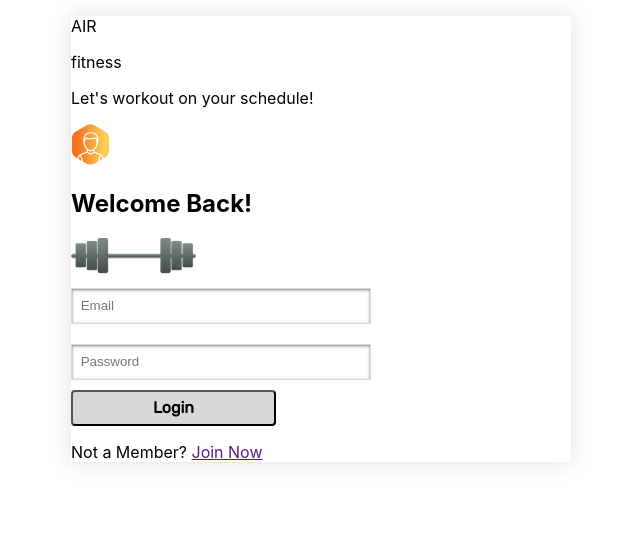
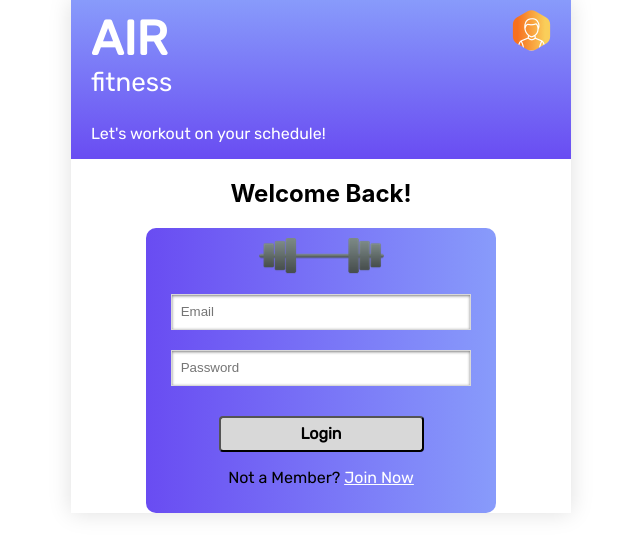
Before and after one commit to air-fitness-bw/frontend, a React (Create React App) app in the folder app/: page /app/login in a window 1280 px wide. Shown: the top 554 px of the page, without its empty margins (319-959 px from the left). Built offline with nearby package versions, Linux system fonts and the light colour scheme.

Commit message:
styled login component

```diff
--- a/app/src/components/Header.js
+++ b/app/src/components/Header.js
@@ -1,20 +1,25 @@
 import React from "react";
 import profileIcon from "../images/profileIcon.png";
+import "./header.css";
+
 const Header = props => {
   return (
     <div>
+      <div className="header-container">
         <div>
-        <p className="logo-air">AIR</p>
-        <p className="logo-fitness">fitness</p>
+          <p className="air-logo">AIR</p>
+          <p className="fitness-logo">fitness</p>
           <p>
             Let's <span>workout</span> on your schedule!
           </p>
         </div>
+
         <div>
-        <img src={profileIcon} alt="profile-icon" />
+          <img className="login-icon" src={profileIcon} alt="profile-icon" />
+        </div>
       </div>
       <div>
-        <h2>{props.banner}</h2>
+        <h2 className="login-banner">{props.banner}</h2>
       </div>
     </div>
   );
--- a/app/src/components/Login.js
+++ b/app/src/components/Login.js
@@ -1,6 +1,7 @@
 import React from "react";
 import barbell from "../images/barbel.png";
 import { Link } from "react-router-dom";
+import "./login.css";
 import Header from "./Header";
 
 class Login extends React.Component {
@@ -30,8 +31,9 @@ class Login extends React.Component {
     return (
       <div>
         <Header banner="Welcome Back!" />
+        <div className="login-form">
           <form onSubmit={this.onSubmit}>
-          <div>
+            <div className="img-container">
               <img src={barbell} alt="barbell" />
             </div>
             <input
@@ -50,11 +52,14 @@ class Login extends React.Component {
               value={this.state.credentials.password}
             />
             <br />
+            <div className="button-wrapper">
               <button type="submit">Login</button>
               <p>
-            Not a Member? <Link>Join Now</Link>
+                Not a Member? <Link to="/app/signup">Join Now</Link>
               </p>
+            </div>
           </form>
+        </div>
       </div>
     );
   }
--- /dev/null
+++ b/app/src/components/header.css
@@ -0,0 +1,11 @@
+.header-container {
+  display: flex;
+  justify-content: space-between;
+  padding: 10px 20px 0px 20px;
+  background: linear-gradient(0deg, #694cf2 0%, #889bfb 100%);
+  color: white;
+  font-family: "Rubik", sans-serif;
+}
+.login-banner {
+  text-align: center;
+}
--- /dev/null
+++ b/app/src/components/login.css
@@ -0,0 +1,30 @@
+.login-form {
+  display: flex;
+  justify-content: center;
+  margin: 0 auto;
+  padding: 10px 0px;
+  border-radius: 10px;
+  background-color: #d8d8d8;
+  width: 350px;
+  background: linear-gradient(90deg, #694cf2 0%, #889bfb 100%),
+    linear-gradient(180deg, #a74cf2 0%, #7565fb 100%);
+}
+.img-container {
+  display: flex;
+  justify-content: center;
+  padding-bottom: 10px;
+}
+.login-form button {
+  margin: 0 auto;
+}
+.button-wrapper {
+  margin-top: 20px;
+  display: flex;
+  flex-direction: column;
+  justify-content: center;
+  text-align: center;
+  font-family: "Rubik", sans-serif;
+}
+.button-wrapper a {
+  color: white;
+}
```
Lines whose indentation alone changed are shown as unchanged.
